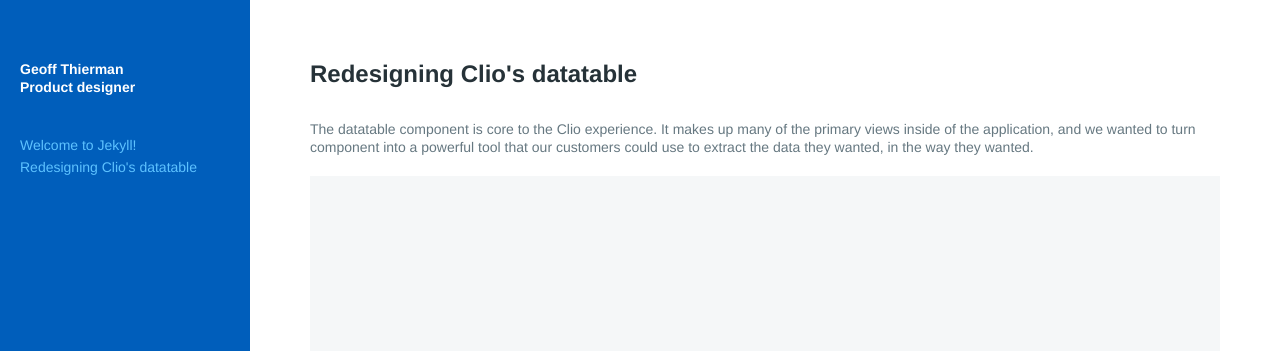
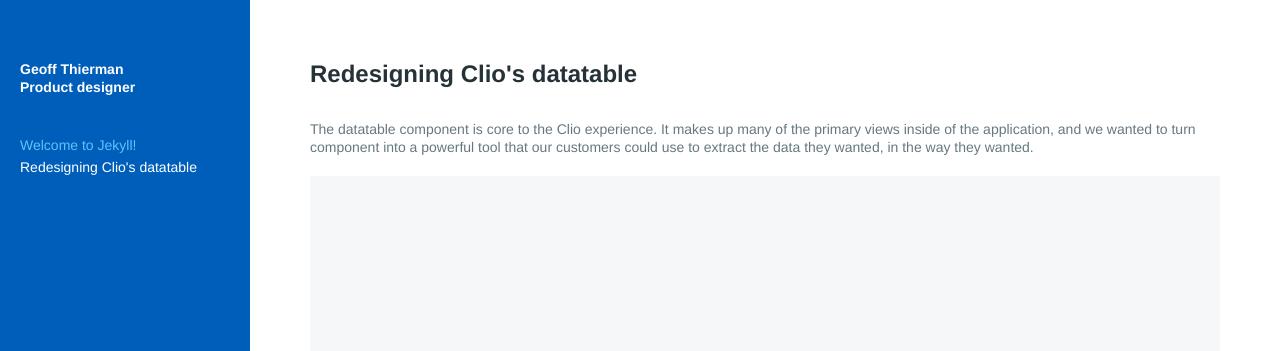
Before and after one commit to gthierman/gthierman.github.io, a Jekyll site: the page built from _posts/2016-01-23-redesigning-clios-table.markdown, in a window 1280 px wide. Shown: the top 351 px of the page. Built offline with Jekyll 4.4.1, drawn with Linux system fonts in a browser that asks for light colours; comment, search, counter and statistics services are not loaded.

Commit message:
Added active state highlighting

```diff
--- a/_layouts/default.html
+++ b/_layouts/default.html
@@ -7,7 +7,7 @@
     <nav>
       <h1 class="nav-masthead">Geoff Thierman<br>Product designer</h1>
       {% for post in site.posts %}
-        <a class="nav-item" href="{{ post.url }}">{{ post.title }}</a>
+        <a class="nav-item {% if post.url == page.url %}active{% endif %}" href="{{ post.url }}">{{ post.title }}</a>
       {% endfor %}
     </nav>
     <div class="content">
--- a/_sass/_base.scss
+++ b/_sass/_base.scss
@@ -70,6 +70,9 @@
   text-decoration: none;
   margin-bottom: $spacing-xs;
 }
+.nav-item.active {
+  color: $nav-color-bright;
+}
 .content {
   position: absolute;
   top: 0;
```
